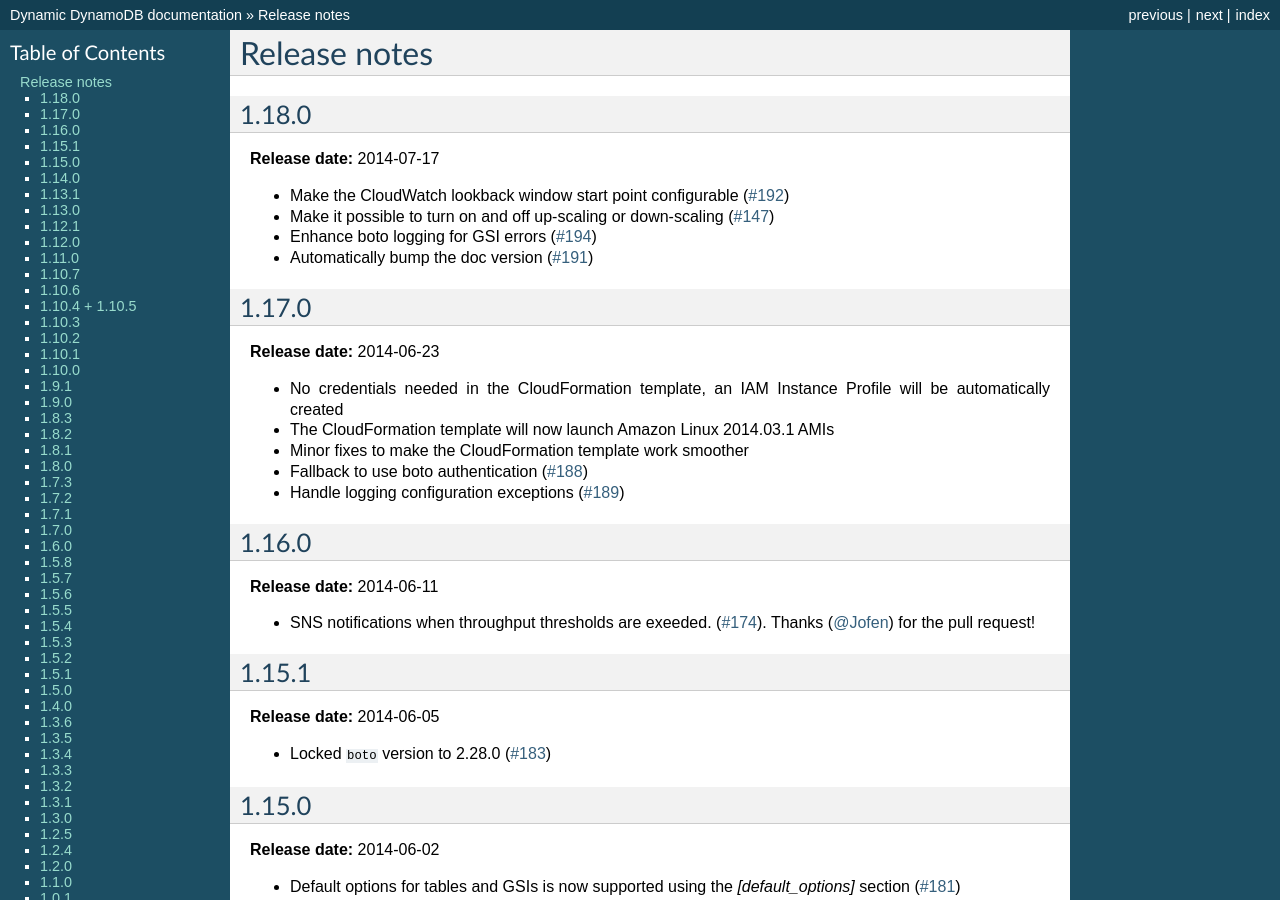
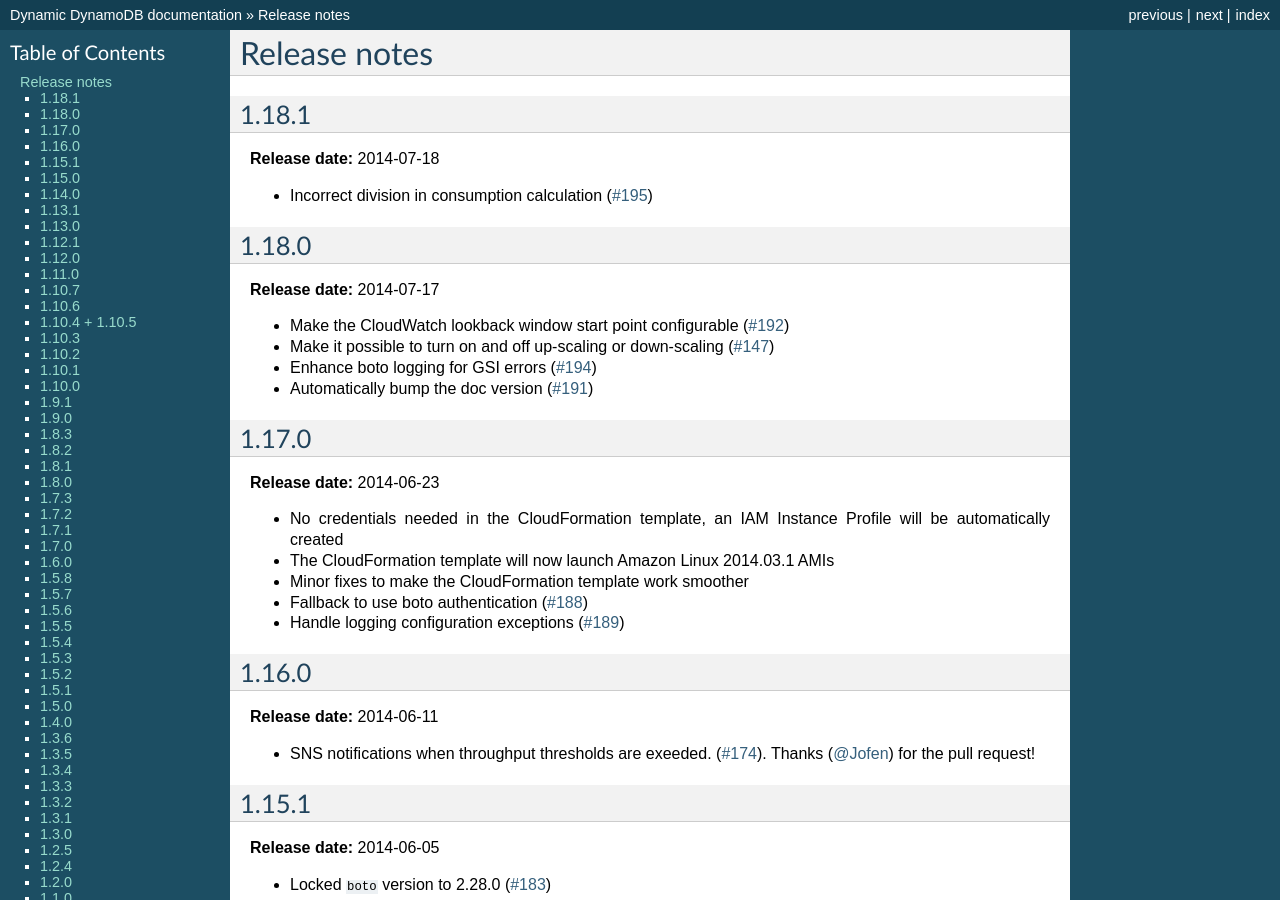
Before and after one commit to sebdah/dynamic-dynamodb, a Sphinx documentation site: the page built from docs/release_notes.rst, in a window 1280 px wide and 900 px high. Built offline with Sphinx 7.4.7, drawn with Linux system fonts in a browser that asks for light colours; the version number could not be read and is left out.

Commit message:
Updated release notes for 1.18.1

```diff
--- a/docs/release_notes.rst
+++ b/docs/release_notes.rst
@@ -1,5 +1,12 @@
 Release notes
 =============
+
+1.18.1
+------
+
+**Release date:** 2014-07-18
+
+- Incorrect division in consumption calculation (`#195 <https://github.com/sebdah/dynamic-dynamodb/issues/195>`__)
 
 1.18.0
 ------
```
